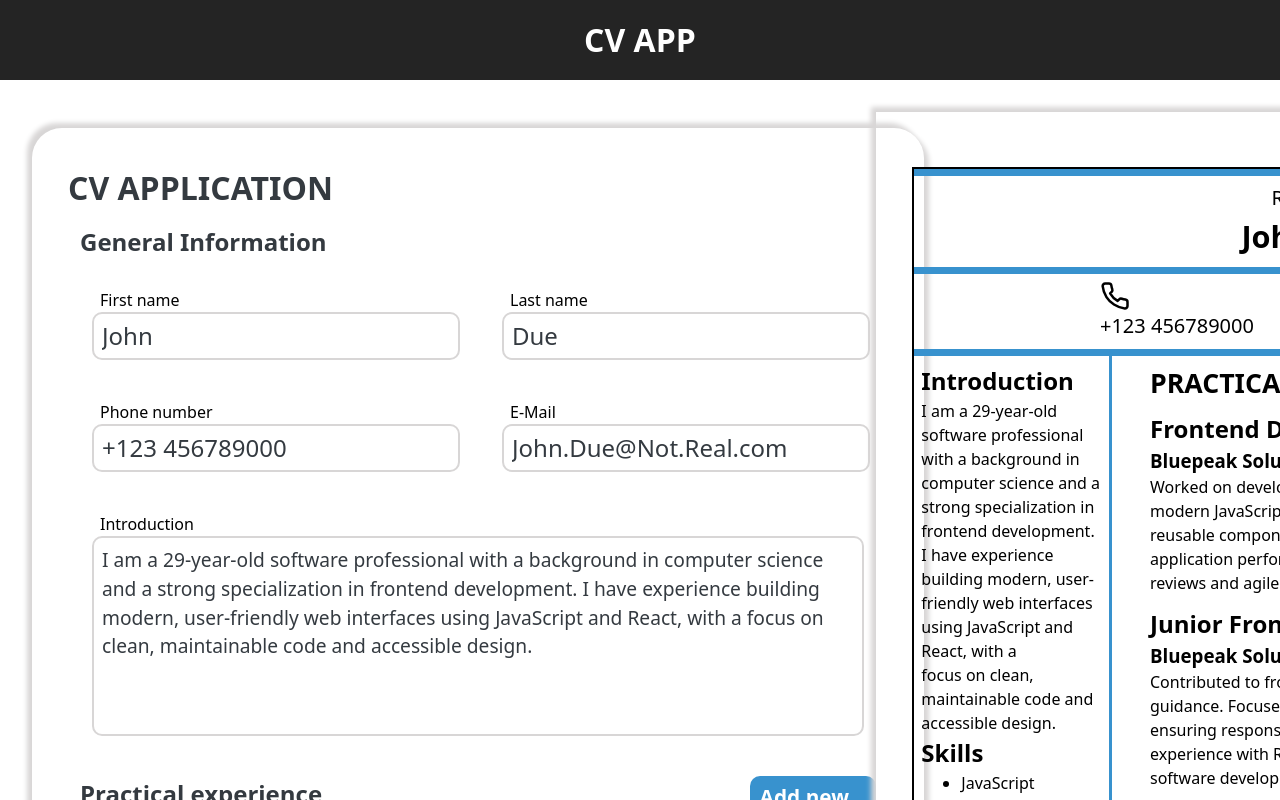
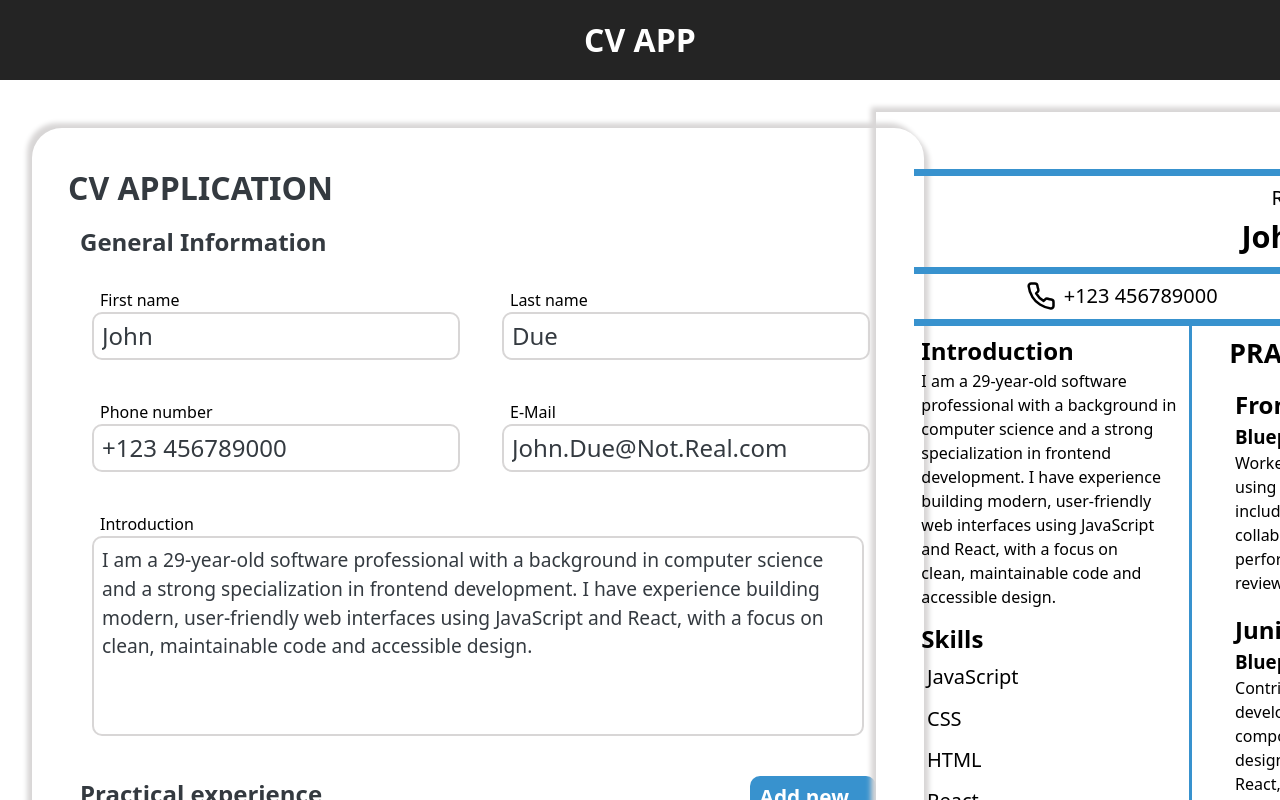
Before and after one commit to V1IRuZ/cv-application, a React (Vite) app: page / in a window 1280 px wide. Shown: the top 800 px of the page. Built offline with nearby package versions, Linux system fonts and the light colour scheme.

Commit message:
style: customize the layout of the resume sidebar and contact information

```diff
--- a/src/styles/Resume.css
+++ b/src/styles/Resume.css
@@ -5,10 +5,18 @@
 }
 
 .resume {
-  margin: 16px auto;
   width: 210mm;
   height: 297mm;
-  border: 2px solid black;
+  /* border: 2px solid black; */
+}
+
+.resume ul {
+  list-style-type: none;
+  /* padding: 0; */
+}
+
+.resume li {
+  padding: 1.5mm;
 }
 
 .top {
@@ -35,19 +43,38 @@
   font-size: 15pt;
   font-weight: 500;
   display: flex;
-  gap: 10mm;
-  justify-content: center;
+  gap: 2mm;
+  justify-content: space-evenly;
   border-bottom: var(--big-border);
+}
+
+.resume-phone,
+.resume-email {
+  display: flex;
+  gap: 2mm;
 }
 
 .resume-content {
   display: grid;
-  grid-template-columns: 25% 75%;
+  grid-template-columns: 35% 65%;
 }
 
 .aside {
   padding: 2mm;
   border-right: var(--small-border);
+  height: 100%;
+}
+
+.aside li {
+  font-size: 15pt;
+}
+
+.aside ul {
+  padding-left: 0;
+}
+
+.resume-skills {
+  margin: 3mm 0;
 }
 
 .resume-section1 h1,
@@ -59,7 +86,6 @@
 .section1-list,
 .section2-list {
   padding: 0 10mm 2mm;
-  list-style-type: none;
 }
 
 .section1-list li,
```
